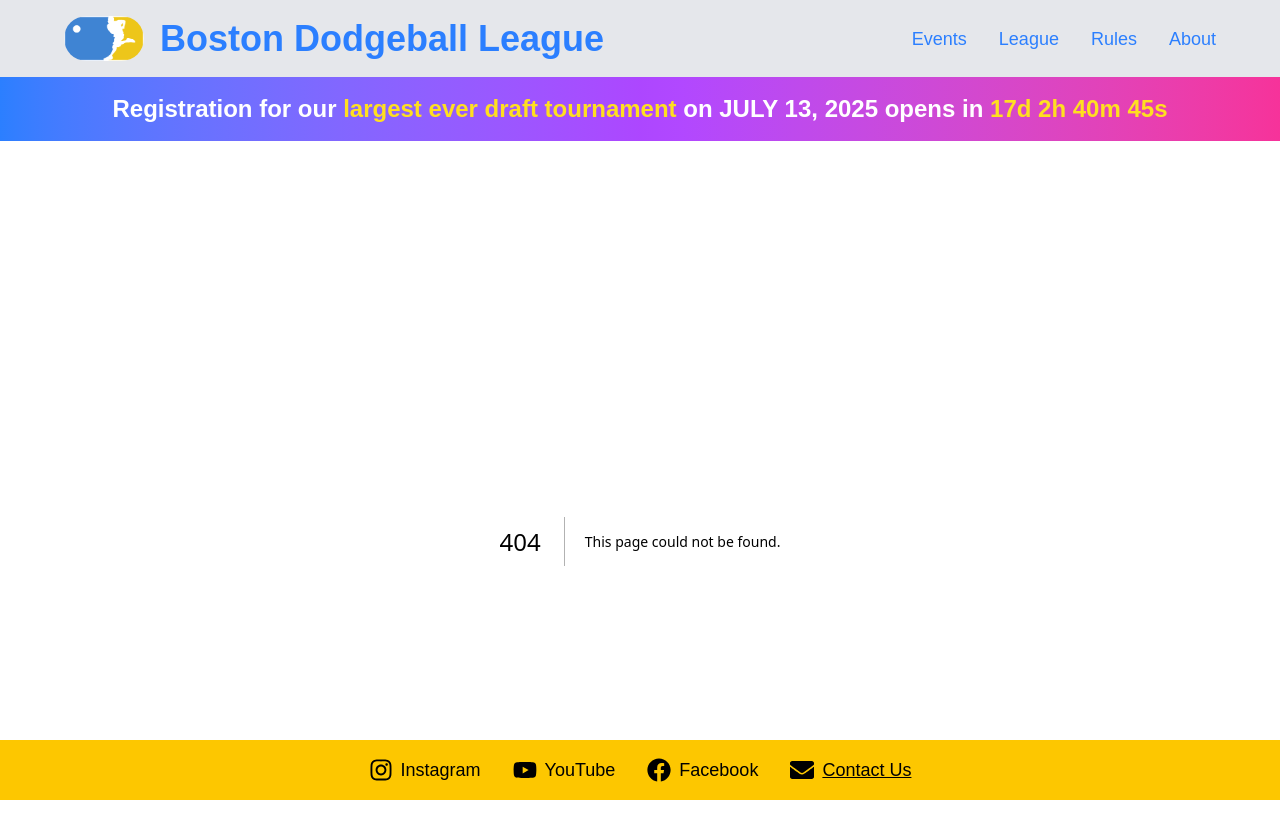
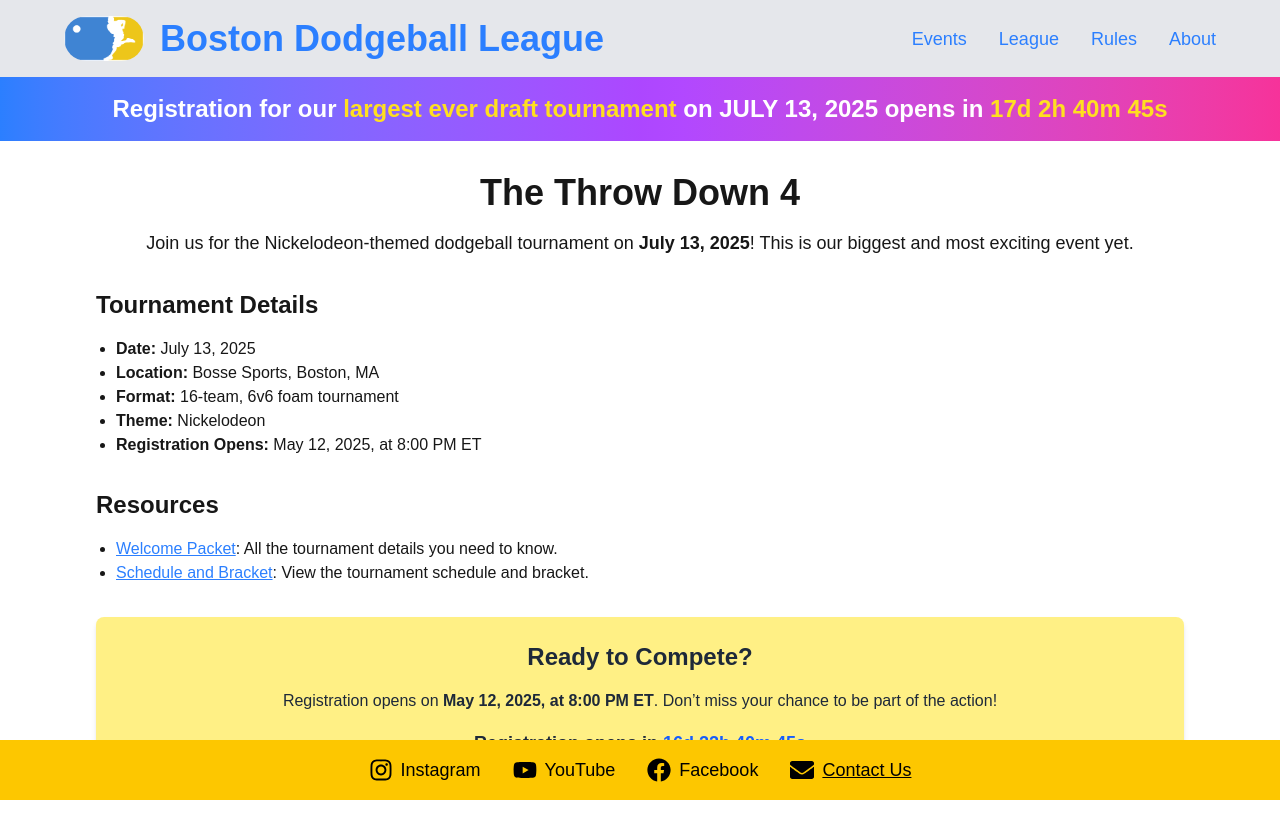
Before and after one commit to jsartin513/bdl-site, a Next.js app: page /events/throwdown in a window 1280 px wide. Before the commit this address had no page. Shown: the top 838 px of the page. Built offline with nearby package versions, Linux system fonts and the light colour scheme.

Commit message:
New throwdown page and refactor into new countdown component

```diff
--- /dev/null
+++ b/app/components/Countdown.tsx
@@ -0,0 +1,39 @@
+"use client";
+import React, { useEffect, useState } from "react";
+
+interface CountdownProps {
+  targetDate: Date;
+  onComplete?: () => void;
+}
+
+const Countdown: React.FC<CountdownProps> = ({ targetDate, onComplete }) => {
+  const [timeLeft, setTimeLeft] = useState("");
+
+  useEffect(() => {
+    const updateCountdown = () => {
+      const currentTime = new Date();
+      const diff = targetDate.getTime() - currentTime.getTime();
+
+      if (diff <= 0) {
+        setTimeLeft("");
+        if (onComplete) onComplete();
+        return;
+      }
+
+      const days = Math.floor(diff / (1000 * 60 * 60 * 24));
+      const hours = Math.floor((diff / (1000 * 60 * 60)) % 24);
+      const minutes = Math.floor((diff / (1000 * 60)) % 60);
+      const seconds = Math.floor((diff / 1000) % 60);
+      setTimeLeft(`${days}d ${hours}h ${minutes}m ${seconds}s`);
+    };
+
+    updateCountdown();
+    const interval = setInterval(updateCountdown, 1000);
+
+    return () => clearInterval(interval);
+  }, [targetDate, onComplete]);
+
+  return <span>{timeLeft}</span>;
+};
+
+export default Countdown;
--- /dev/null
+++ b/app/events/throwdown/page.tsx
@@ -0,0 +1,91 @@
+import Countdown from "@/app/components/Countdown";
+
+export default function ThrowDownPage() {
+  return (
+    <main className="p-8 max-w-6xl mx-auto">
+      {/* Tournament Header */}
+      <section className="text-center mb-8">
+        <h1 className="text-4xl font-bold mb-4">The Throw Down 4</h1>
+        <p className="text-lg">
+          Join us for the Nickelodeon-themed dodgeball tournament on <strong>July 13, 2025</strong>! This is our biggest and most exciting event yet.
+        </p>
+      </section>
+
+      {/* Tournament Details */}
+      <section className="mb-8">
+        <h2 className="text-2xl font-bold mb-4">Tournament Details</h2>
+        <ul className="list-disc pl-5">
+          <li>
+            <strong>Date:</strong> July 13, 2025
+          </li>
+          <li>
+            <strong>Location:</strong> Bosse Sports, Boston, MA
+          </li>
+          <li>
+            <strong>Format:</strong> 16-team, 6v6 foam tournament
+          </li>
+          <li>
+            <strong>Theme:</strong> Nickelodeon
+          </li>
+          <li>
+            <strong>Registration Opens:</strong> May 12, 2025, at 8:00 PM ET
+          </li>
+        </ul>
+      </section>
+
+      {/* Links to Resources */}
+      <section className="mb-8">
+        <h2 className="text-2xl font-bold mb-4">Resources</h2>
+        <ul className="list-disc pl-5">
+          <li>
+            <a
+              href="https://www.canva.com/design/DAGiXaDR34s/BghTCjwUCUmTZ5W74-pEZg/edit?utm_content=DAGiXaDR34s&utm_campaign=designshare&utm_medium=link2&utm_source=sharebutton"
+              target="_blank"
+              rel="noopener noreferrer"
+              className="text-blue-500 underline hover:text-blue-700"
+            >
+              Welcome Packet
+            </a>
+            : All the tournament details you need to know.
+          </li>
+          <li>
+            <a
+              href="https://docs.google.com/spreadsheets/d/1yb9HrzjKmvBCx_h3riqA-ZwE4XQJaYBBCtAElc0RTrk/edit?gid=1294960808#gid=1294960808"
+              target="_blank"
+              rel="noopener noreferrer"
+              className="text-blue-500 underline hover:text-blue-700"
+            >
+              Schedule and Bracket
+            </a>
+            : View the tournament schedule and bracket.
+          </li>
+        </ul>
+      </section>
+
+      {/* Registration Section */}
+      <section className="text-center bg-yellow-200 text-gray-800 p-6 rounded-lg shadow-md">
+        <h2 className="text-2xl font-bold mb-4">Ready to Compete?</h2>
+        <p className="mb-4">
+          Registration opens on <strong>May 12, 2025, at 8:00 PM ET</strong>. Don’t miss your chance to be part of the action!
+        </p>
+        {new Date() < new Date("2025-05-12T20:00:00") ? (
+          <p className="text-lg font-bold">
+            Registration opens in{" "}
+            <span className="font-extrabold text-blue-600">
+              <Countdown targetDate={new Date("2025-05-12T20:00:00")} />
+            </span>
+          </p>
+        ) : (
+          <a
+            href="https://docs.google.com/forms/d/1iCE8mVu5JT0J_zhHIPYCxE-xsmDMj_ma9wvw5KZ9pOQ/edit"
+            target="_blank"
+            rel="noopener noreferrer"
+            className="text-white bg-blue-600 hover:bg-blue-800 px-6 py-3 rounded-lg font-bold"
+          >
+            Register Now
+          </a>
+        )}
+      </section>
+    </main>
+  );
+}
```
